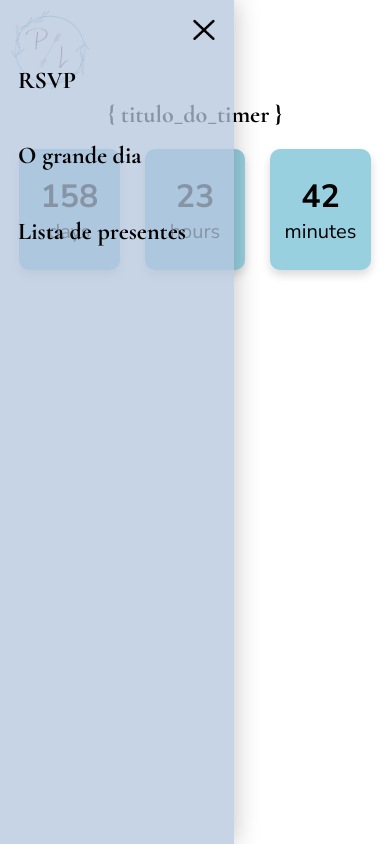
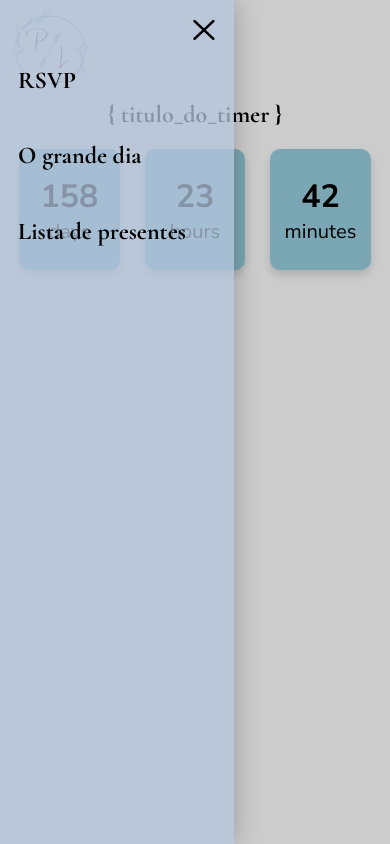
Before and after one commit to LucasMig/my-wedding-v3, a React (Vite) app: page / in a window 390 px wide. Built offline with nearby package versions, Linux system fonts and the light colour scheme.

Commit message:
feat: added open/close functionality

```diff
--- a/src/components/organisms/Header/index.tsx
+++ b/src/components/organisms/Header/index.tsx
@@ -6,7 +6,7 @@ import NavLink from '@/components/atoms/NavLink';
 import { useState } from 'react';
 
 const Header = () => {
-  const [isMenuOpen, setIsMenuOpen] = useState(false);
+  const [isMenuOpen, setIsMenuOpen] = useState(true);
   const { isMobile } = useScreenWidth();
   const mapItemID = navItems.find((item) => item.href === '#map')?.id;
 
@@ -16,16 +16,22 @@ const Header = () => {
 
   return (
     <header className="header">
+      {isMobile && (
+        <div className={`${isMenuOpen ? 'menu--open' : 'menu--closed'}`} />
+      )}
+
       {isMobile ? (
         <>
-          <nav className="navigation__container--mobile">
-            <div
-              className={`navigation__hamburger ${isMenuOpen ? 'open' : ''}`}
+          <nav
+            className={`navigation__container--mobile ${
+              isMenuOpen ? 'open' : ''
+            }`}
           >
             <img
               src="/icons/close.webp"
               alt="close-icon"
               className="navigation__close"
+              onClick={handleMenuOpen}
             />
             <ul className="navigation__list">
               {navItems
@@ -36,7 +42,6 @@ const Header = () => {
                   return <NavLink key={id} label={label} href={href} />;
                 })}
             </ul>
-            </div>
           </nav>
           <img
             src="/images/logo-square-no-bg.webp"
--- a/src/components/organisms/Header/styles.scss
+++ b/src/components/organisms/Header/styles.scss
@@ -7,13 +7,22 @@
 .navigation {
   &__container {
     &--mobile {
-      background: rgb(180 198 222 / 75%);
+      background: color($colors-blue, '100T');
       box-shadow: 0 0 rem(24px) rgb(0 0 0 / 25%);
-      height: 100%;
+      display: flex;
+      flex-direction: column;
+      gap: rem(24px);
+      height: 100vh;
+      left: -100%;
       padding: rem(18px);
-      position: absolute;
+      position: fixed;
+      transition: all 0.5s ease-in-out;
       width: 60%;
       z-index: 1;
+
+      &.open {
+        left: 0;
+      }
     }
   }
 
@@ -22,11 +31,11 @@
     width: rem(100px);
   }
 
-  &__hamburger {
-    display: flex;
-    flex-direction: column;
-    gap: rem(24px);
-  }
+  // &__hamburger {
+  //   display: flex;
+  //   flex-direction: column;
+  //   gap: rem(24px);
+  // }
 
   &__list {
     align-items: flex-start;
@@ -43,3 +52,32 @@
     width: rem(24px);
   }
 }
+
+.menu {
+  &--closed, &--open {
+    pointer-events: none;
+  }
+
+  &--closed {
+    height: 100vh;
+    left: 0;
+    opacity: 1;
+    position: fixed;
+    top: 0;
+    transition: all 0.5s;
+    width: 100vw;
+    z-index: -1;
+  }
+
+  &--open {
+    background-color: color($main-colors, black-transparent);
+    height: 100vh;
+    left: 0;
+    opacity: 1;
+    position: fixed;
+    top: 0;
+    transition: all 0.5s;
+    width: 100vw;
+    z-index: 1;
+  }
+}
--- a/src/shared/_variables.scss
+++ b/src/shared/_variables.scss
@@ -5,16 +5,18 @@
 $base-font-size: 62.5%;
 $main-colors: (
   black: #000,
-  black-transparent: #000000d9,
+  black-transparent: rgb(0 0 0 / 20%),
   background: #fff,
 );
 $colors-main: (
   white: #fff,
   black: #000,
+
 );
 $colors-blue: (
   100: #B4C6DE,
   300: #98D0E0,
+  '100T': #b4c6debf,
 );
 $colors-beige: (
   100: #BB927E
```
Lines whose indentation alone changed are shown as unchanged.
